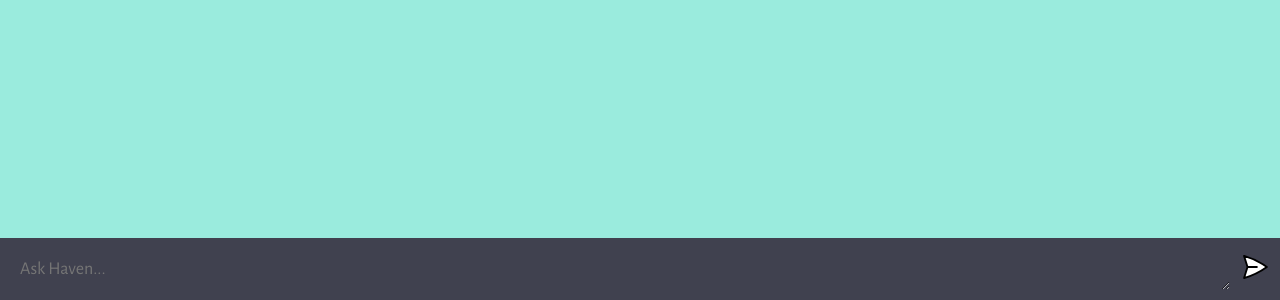
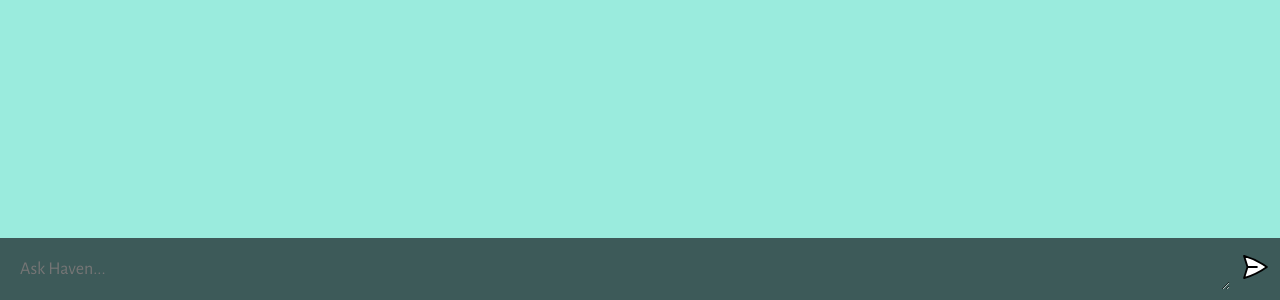
Before and after one commit to Pamelachristina/SafeHaven, a website built with Vite: page client/index.html in a window 1280 px wide. Shown: the part 500-800 px from the top of the page. Built offline with nearby package versions, Linux system fonts and the light colour scheme.

Commit message:
updated more styles

```diff
--- a/client/style.css
+++ b/client/style.css
@@ -123,7 +123,7 @@ form {
   max-width: 1280px;
   margin: 0 auto;
   padding: 10px;
-  background: #40414F;
+  background:  #3D5A59;
 
   display: flex;
   flex-direction: row;
```
